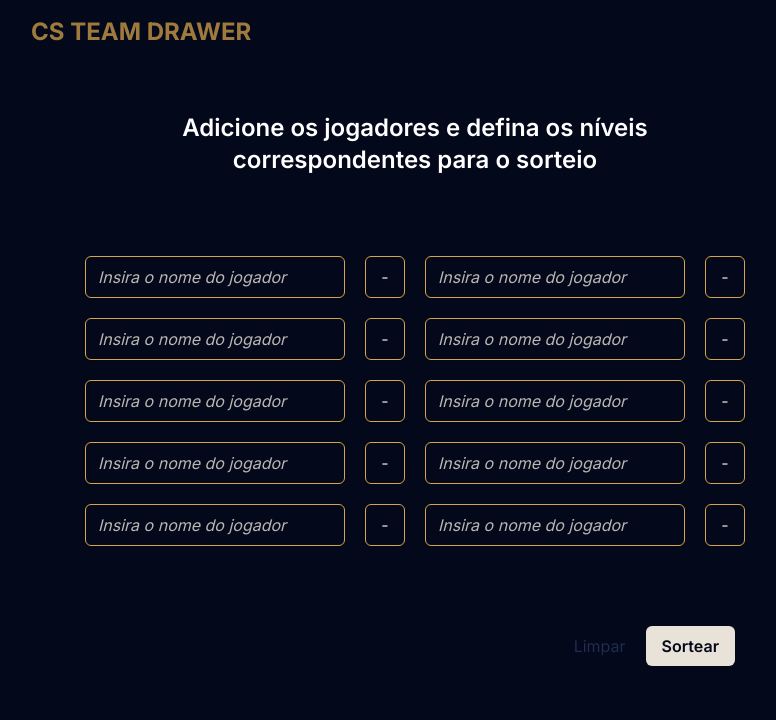
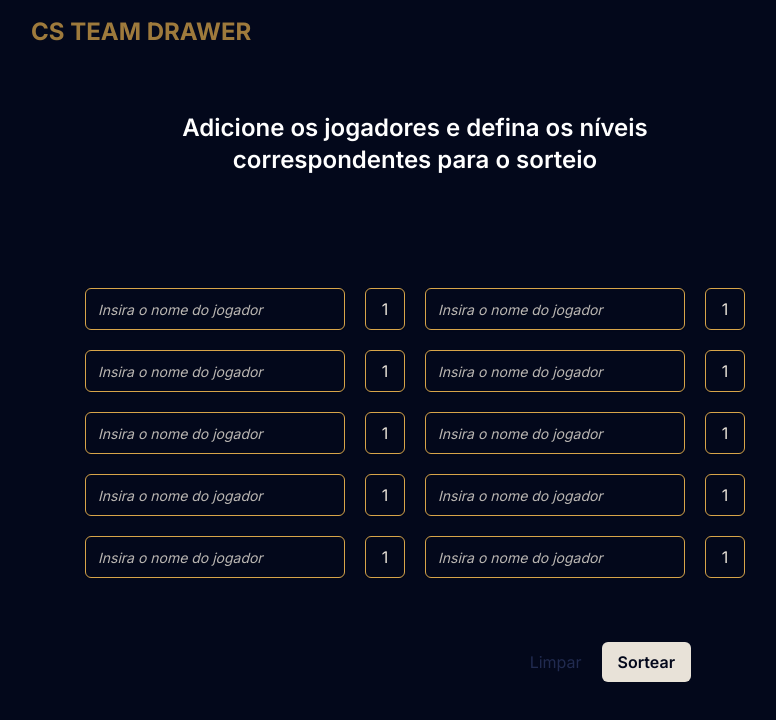
Before and after one commit to luuanfaria/counter-strike-team-drawer, a Next.js app: page / in a window 1280 px wide. Shown: the top 720 px of the page, without its empty margins (225-1001 px from the left). Built offline with nearby package versions, Linux system fonts and the light colour scheme.

Commit message:
add `shuffe` and `shuffleAgain` logic

```diff
--- a/src/app/page.js
+++ b/src/app/page.js
@@ -1,12 +1,41 @@
 "use client";
-import { useState } from "react";
+import { createContext, useState, useEffect } from "react";
 import PlayerInput from "../components/PlayerInput";
+import PlayerResult from "../components/PlayerResult";
+
+export const PlayerContext = createContext();
 
 export default function Page() {
   const [players, setPlayers] = useState([]);
+  const [isCleared, setIsCleared] = useState(false);
+  const [team1, setTeam1] = useState([]);
+  const [team2, setTeam2] = useState([]);
 
   const clearPlayers = () => {
     setPlayers([]);
+    setIsCleared(true);
+    setTeam1([]);
+    setTeam2([]);
+  };
+
+  const shuffleTeams = () => {
+    let playersCopy = [...players];
+    let team1ToShuffle = [];
+    let team2ToShuffle = [];
+
+    while (playersCopy.length > 0) {
+      const randomIndex = Math.floor(Math.random() * playersCopy.length);
+      const playerToMove = playersCopy.splice(randomIndex, 1)[0];
+
+      if (team1ToShuffle.length < 5) {
+        team1ToShuffle.push(playerToMove);
+      } else {
+        team2ToShuffle.push(playerToMove);
+      }
+    }
+
+    setTeam1(team1ToShuffle);
+    setTeam2(team2ToShuffle);
   };
 
   const sortTeams = () => {
@@ -18,34 +47,33 @@ export default function Page() {
 
     sortedPlayers.sort((a, b) => a.level - b.level); // Classifica os jogadores por nível
 
-    const team1 = [];
-    const team2 = [];
-
     sortedPlayers.forEach((player, index) => {
       if (index % 2 === 0) {
-        team1.push({
+        setTeam1((prevPlayers) => [
+          ...prevPlayers,
+          {
             id: player.id,
             name: player.name,
             level: player.level,
-        });
+          },
+        ]);
       } else {
-        team2.push({
+        setTeam2((prevPlayers) => [
+          ...prevPlayers,
+          {
             id: player.id,
             name: player.name,
             level: player.level,
-        });
+          },
+        ]);
       }
     });
-
-    console.log("Time 1:", team1);
-    console.log("Time 2:", team2);
-  };
-
-  const addPlayer = (player) => {
-    setPlayers([...players, player]);
   };
 
   return (
+    <PlayerContext.Provider
+      value={{ players, setPlayers, isCleared, setIsCleared }}
+    >
       <div className="w-full min-h-screen bg-theme-darkest py-4 px-12">
         <div className="max-w-3xl m-auto">
           <div>
@@ -54,33 +82,71 @@ export default function Page() {
             </h1>
           </div>
 
-        <div className="flex gap-20 flex-row flex-wrap my-16 items-center justify-center">
+          <div className="flex gap-16 flex-row flex-wrap my-16 items-center justify-center">
             <div className="w-full">
               <h2 className="max-w-[30rem] m-auto text-2xl text-theme-white text-center font-semibold">
-              Adicione os jogadores e defina os níveis correspondentes para o
-              sorteio
+                {team1.length === 5
+                  ? "Resultado do sorteio dos times, bom jogo! Clique para sortear novamente."
+                  : "Adicione os jogadores e defina os níveis correspondentes para o sorteio"}
               </h2>
             </div>
 
             <div className="flex gap-20 flex-row flex-wrap mobile:gap-5 mobile:items-center mobile:justify-center">
               <div className="flex flex-col gap-5">
-              <PlayerInput addPlayer={addPlayer} playerId={1} />
-              <PlayerInput addPlayer={addPlayer} playerId={2} />
-              <PlayerInput addPlayer={addPlayer} playerId={3} />
-              <PlayerInput addPlayer={addPlayer} playerId={4} />
-              <PlayerInput addPlayer={addPlayer} playerId={5} />
+                {team1.length === 5 && team2.length === 5 ? (
+                  <>
+                    <h3 className="text-theme-light text-xl font-bold">
+                      Time 1
+                    </h3>
+                    {team1.map((player) => (
+                      <PlayerResult
+                        key={player.id}
+                        playerName={player.name}
+                        playerLevel={player.level}
+                      />
+                    ))}
+                  </>
+                ) : (
+                  <>
+                    <div className="h-7" />
+                    <PlayerInput playerId={1} />
+                    <PlayerInput playerId={2} />
+                    <PlayerInput playerId={3} />
+                    <PlayerInput playerId={4} />
+                    <PlayerInput playerId={5} />
+                  </>
+                )}
               </div>
 
               <div className="flex flex-col gap-5">
-              <PlayerInput addPlayer={addPlayer} playerId={6} />
-              <PlayerInput addPlayer={addPlayer} playerId={7} />
-              <PlayerInput addPlayer={addPlayer} playerId={8} />
-              <PlayerInput addPlayer={addPlayer} playerId={9} />
-              <PlayerInput addPlayer={addPlayer} playerId={10} />
+                {team1.length === 5 && team2.length === 5 ? (
+                  <>
+                    <h3 className="text-theme-light text-xl font-bold">
+                      Time 2
+                    </h3>
+                    {team2.map((player) => (
+                      <PlayerResult
+                        key={player.id}
+                        playerName={player.name}
+                        playerLevel={player.level}
+                      />
+                    ))}
+                  </>
+                ) : (
+                  <>
+                    <div className="h-7" />
+
+                    <PlayerInput playerId={6} />
+                    <PlayerInput playerId={7} />
+                    <PlayerInput playerId={8} />
+                    <PlayerInput playerId={9} />
+                    <PlayerInput playerId={10} />
+                  </>
+                )}
               </div>
             </div>
 
-          <div className="flex gap-5 w-full items-center justify-end mx-16">
+            <div className="flex gap-5 w-full max-w-[552px] items-center justify-end mx-16 mobile:mx-6">
               <button
                 className="text-theme-light disabled:cursor-not-allowed disabled:text-theme-dark"
                 disabled={players.length === 0}
@@ -88,6 +154,15 @@ export default function Page() {
               >
                 Limpar
               </button>
+              {team1.length === 5 && team2.length === 5 ? (
+                <button
+                  className="bg-theme-orange text-theme-white px-4 py-2 rounded-md font-semibold disabled:bg-theme-light disabled:cursor-not-allowed disabled:text-theme-darkest"
+                  disabled={players.length < 10}
+                  onClick={() => shuffleTeams(1.5)}
+                >
+                  Sortear novamente
+                </button>
+              ) : (
                 <button
                   className="bg-theme-orange text-theme-white px-4 py-2 rounded-md font-semibold disabled:bg-theme-light disabled:cursor-not-allowed disabled:text-theme-darkest"
                   disabled={players.length < 10}
@@ -95,9 +170,11 @@ export default function Page() {
                 >
                   Sortear
                 </button>
+              )}
             </div>
           </div>
         </div>
       </div>
+    </PlayerContext.Provider>
   );
 }
--- a/src/components/PlayerInput.js
+++ b/src/components/PlayerInput.js
@@ -1,45 +1,64 @@
-"use client";
-import { useEffect, useState } from "react";
+import { useContext, useEffect, useState } from "react";
+import { PlayerContext } from "../app/page";
 
-export default function PlayerInput({ addPlayer, playerId }) {
-  const [player, setPlayer] = useState({
-    id: playerId,
-    name: "",
-    level: 0,
-  });
+export default function PlayerInput({ playerId }) {
+  const { players, setPlayers, isCleared, setIsCleared } =
+    useContext(PlayerContext);
 
-  const handleLevelChange = (e) => {
-    const updatedPlayer = { ...player, level: e.target.value };
-    setPlayer(updatedPlayer);
-    if (updatedPlayer.level !== 0 && updatedPlayer.name !== "") {
-      addPlayer(updatedPlayer);
+  const [playerName, setPlayerName] = useState("");
+  const [playerLevel, setPlayerLevel] = useState(1);
+
+  useEffect(() => {
+    if (playerName && playerLevel) {
+      const playerExists = players.find((player) => player.id === playerId);
+
+      if (playerExists) {
+        setPlayers((prevPlayers) =>
+          prevPlayers.map((player) =>
+            player.id === playerId
+              ? { id: playerId, name: playerName, level: playerLevel }
+              : player,
+          ),
+        );
+      } else {
+        setPlayers((prevPlayers) => [
+          ...prevPlayers,
+          { id: playerId, name: playerName, level: playerLevel },
+        ]);
+      }
     }
+  }, [playerName, playerLevel, playerId]);
+
+  useEffect(() => {
+    if (isCleared) {
+      clearPlayer();
+      setIsCleared(false);
+    }
+  }, [isCleared]);
+
+  const clearPlayer = () => {
+    setPlayerName("");
+    setPlayerLevel(1);
   };
 
-  const handlePlayerNameChange = (e) => {
-    const updatedPlayer = { ...player, name: e.target.value };
-    setPlayer(updatedPlayer);
-    if (updatedPlayer.level !== 0 && updatedPlayer.name !== "") {
-      addPlayer(updatedPlayer);
-    }
+  const handlePlayerNameChange = (event) => {
+    const newName = event.target.value;
+    setPlayerName(newName);
   };
 
-  const handleClearPlayer = () => {
-    setPlayer((prevState) => ({
-      ...prevState,
-      id: playerId,
-      name: "",
-      level: 0,
-    }));
+  const handleLevelChange = (event) => {
+    const newLevel = Number(event.target.value);
+    setPlayerLevel(newLevel);
   };
 
   return (
     <div className="flex items-center gap-5 text-theme-light">
       <input
-        className="placeholder:italic placeholder:text-theme-light placeholder:text-opacity-80 block w-full border border-theme-mid rounded-md py-2 px-3 shadow-sm bg-theme-darkest focus:outline-none focus:border-sky-500 focus:ring-sky-500 focus:ring-1 sm:text-sm"
+        className="placeholder:italic placeholder:text-theme-light placeholder:text-opacity-80 placeholder:text-sm block w-full border border-theme-mid rounded-md py-2 px-3 shadow-sm bg-theme-darkest focus:outline-none focus:border-sky-500 focus:ring-sky-500 focus:ring-1 sm:text-sm"
         placeholder="Insira o nome do jogador"
         type="text"
         name="nickname"
+        value={playerName}
         onChange={handlePlayerNameChange}
       />
 
@@ -50,7 +69,7 @@ export default function PlayerInput({ addPlayer, playerId }) {
           name="level"
           max={5}
           min={1}
-          defaultValue="none"
+          value={playerLevel}
           onChange={handleLevelChange}
         >
           <option value="none" disabled hidden>
--- /dev/null
+++ b/src/components/PlayerResult.js
@@ -0,0 +1,17 @@
+export default function PlayerResult({ playerName, playerLevel }) {
+  return (
+    <div className="flex items-center gap-5 text-theme-light">
+      <div className="block w-full min-w-[205px] max-w-[205px] border-none rounded-md py-2 px-3 shadow-lg bg-theme-dark focus:outline-none focus:border-sky-500 focus:ring-sky-500 focus:ring-1 sm:text-sm">
+        <h4 className="text-theme-light font-semibold overflow-hidden whitespace-nowrap text-ellipsis">
+          {playerName}
+        </h4>
+      </div>
+
+      <div>
+        <div className="w-10 text-center border-none rounded-md py-2 px-2 shadow-lg bg-theme-dark focus:outline-none focus:border-sky-500 focus:ring-sky-500 focus:ring-1 sm:text-sm appearance-none">
+          <h4 className="text-theme-light font-semibold">{playerLevel}</h4>
+        </div>
+      </div>
+    </div>
+  );
+}
```
Lines whose indentation alone changed are shown as unchanged.
